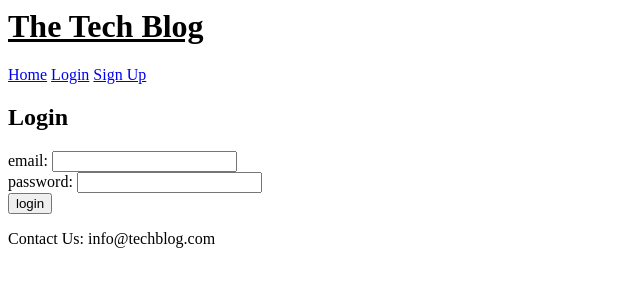
After one commit to victoria-cg/Tech-Blog-Model-View-Controller-Challenge, a Node server app: page /login in a window 1280 px wide. The commit adds this page. Shown: the top 300 px of the page, without its empty margins (0-640 px from the left). Run offline with Node 20, Linux system fonts and the light colour scheme; some libraries are stand-ins or nearby versions.

Commit message:
added seeds files an updated home page handlebars

```diff
--- a/config/connection.js
+++ b/config/connection.js
@@ -4,7 +4,7 @@ const Sequelize = require('sequelize');
 require('dotenv').config();
 
 let sequelize;
-//JAWSDB_URL is for deploying mysql database to heroku
+//JAWSDB_URL is for deploying mysql database to heroku and process.env is for running on heroku server
 //else statement is for running app with local host if not deployed to heroku
 if (process.env.JAWSDB_URL) {
   sequelize = new Sequelize(process.env.JAWSDB_URL);
--- a/controllers/homeRoutes.js
+++ b/controllers/homeRoutes.js
@@ -1,5 +1,6 @@
 const router = require('express').Router();
 
+//middleware tracks when homeroutes are hit and logs that to console
 router.use((req, res, next) => {
     console.log("===============================HOMEROUTES HIT ==================================")
     next()
@@ -17,4 +18,9 @@ router.get("/signup", (req, res) => {
     res.render("signup")
 })
 
+router.get("/login", (req, res) => {
+    console.log("=====login route hit======")
+    res.render("loginPage")
+})
+
 module.exports = router
--- a/controllers/index.js
+++ b/controllers/index.js
@@ -1,6 +1,7 @@
 const router = require('express').Router();
 const homeRoutes = require('./homeRoutes');
 const apiRoutes = require('./api');
+//creates express middleware for home routes and API routes
 router.use("/api", apiRoutes)
 router.use("/", homeRoutes)
 module.exports = router
--- a/models/index.js
+++ b/models/index.js
@@ -1,3 +1,6 @@
 const User = require('./User');
+const Blog = require('./Blog')
 
-module.exports = { User };
+// User.hasMany
+
+module.exports = { User, Blog };
--- /dev/null
+++ b/public/js/login.js
@@ -0,0 +1,27 @@
+const loginFormHandler = async (event) => {
+    // Stop the browser from submitting the form so we can do so with JavaScript
+    event.preventDefault();
+
+    // Gather the data from the form elements on the page
+    const email = document.querySelector('#email-login').value.trim();
+    const password = document.querySelector('#password-login').value.trim();
+
+    if (email && password) {
+      // Send the e-mail and password to the server
+      const response = await fetch('/api/users/login', {
+        method: 'POST',
+        body: JSON.stringify({ email, password }),
+        headers: { 'Content-Type': 'application/json' },
+      });
+
+      if (response.ok) {
+        document.location.replace('/');
+      } else {
+        alert('Failed to log in');
+      }
+    }
+  };
+
+  document
+    .querySelector('.login-form')
+    .addEventListener('submit', loginFormHandler);
--- /dev/null
+++ b/seeds/userData.json
@@ -0,0 +1,8 @@
+[
+    {
+      "id": "1",
+        "name": "Victoria",
+        "email": "victoria@gmail.com",
+        "password": "password12345"
+      }
+]
--- a/views/homepage.handlebars
+++ b/views/homepage.handlebars
@@ -1,5 +1,7 @@
 <h1>Homepage!</h1>
 <p>{{user}}</p>
-{{#each blogs as |blog|}}
-<h1>{{blog.title}}</h1>
+<!--handlebars loop to iterate over all instances of the Blog model and get their titles, etc (other columns from database) |Blog| is capitalized because it is the Blog class/model name-->
+{{#each blogs as |Blog|}}
+<h1>{{Blog.title}}</h1>
+<p>{{Blog.description}}</p>
 {{/each}}
--- a/views/layouts/main.handlebars
+++ b/views/layouts/main.handlebars
@@ -2,21 +2,22 @@
   <head>
     <meta charset="UTF-8" />
     <meta name="viewport" content="width=device-width, initial-scale=1.0" />
-    <title>Document</title>
+    <title>Tech Blog</title>
     <link rel="stylesheet" href="./css/style.css" />
   </head>
   <body>
     <header>
-      <a href="/">Go Home</a>
+      <h1>The Tech Blog</h1>
+      <a href="/">Home</a>
       {{#if logged_in}}
         <button>Logout</button>
         <script src="./js/logout.js"></script>
       {{else}}
-
-        <a href="/signup">Join</a>
+        <a href="/login">Login</a>
+        <a href="/signup">Sign Up</a>
       {{/if}}
     </header>
     <main>{{{body}}}</main>
-    <footer>Bottom of page</footer>
+    <footer>Contact Us: info@techblog.com</footer>
   </body>
 </html>
--- /dev/null
+++ b/views/loginPage.handlebars
@@ -0,0 +1,19 @@
+<!--handlebars template for login page-->
+<!--collect user inputs for email, password, and submit with login button-->
+<h2>Login</h2>
+
+<form class="form login-form">
+  <div class="form-group">
+    <label for="email-login">email:</label>
+    <input class="form-input" type="text" id="email-login" />
+  </div>
+  <div class="form-group">
+    <label for="password-login">password:</label>
+    <input class="form-input" type="password" id="password-login" />
+  </div>
+  <div class="form-group">
+    <button class="btn btn-primary" type="submit">login</button>
+  </div>
+</form>
+
+<script src="/js/login.js"></script>
```
Also changed, not shown: controllers/api/blogRoutes.js (added, +15 -0 lines), controllers/api/userRoutes.js (+43 -0 lines), models/Blog.js (added, +40 -0 lines), seeds/blogData.json (added, +7 -0 lines), seeds/seed.js (added, +17 -0 lines), utils/auth.js (added, +10 -0 lines).
